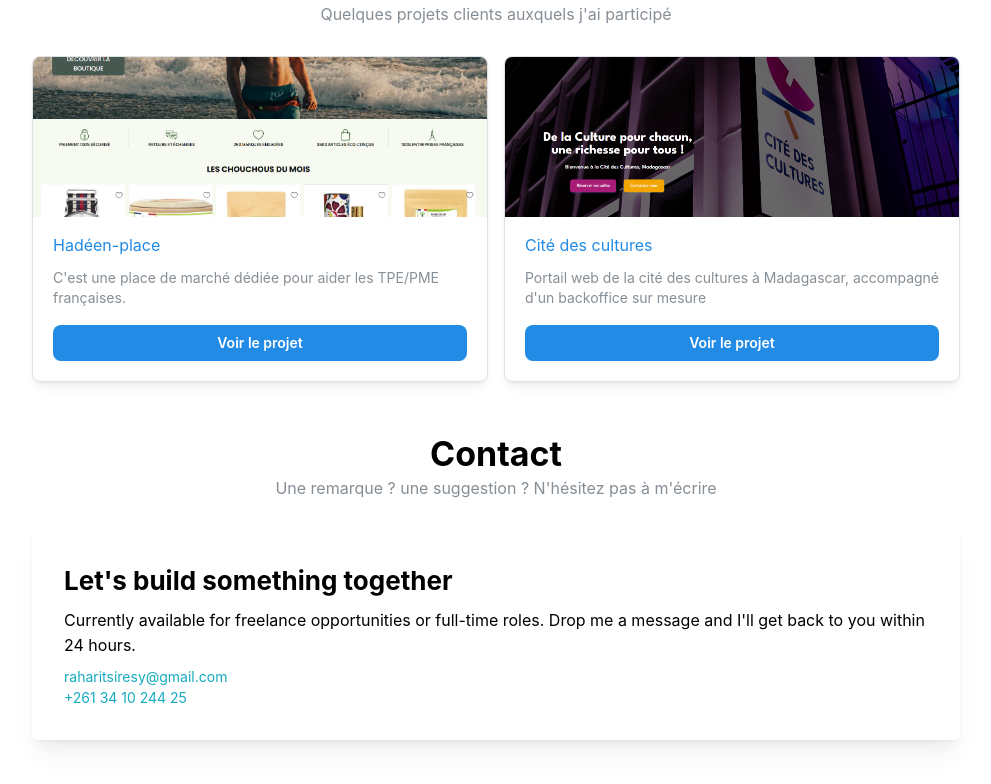
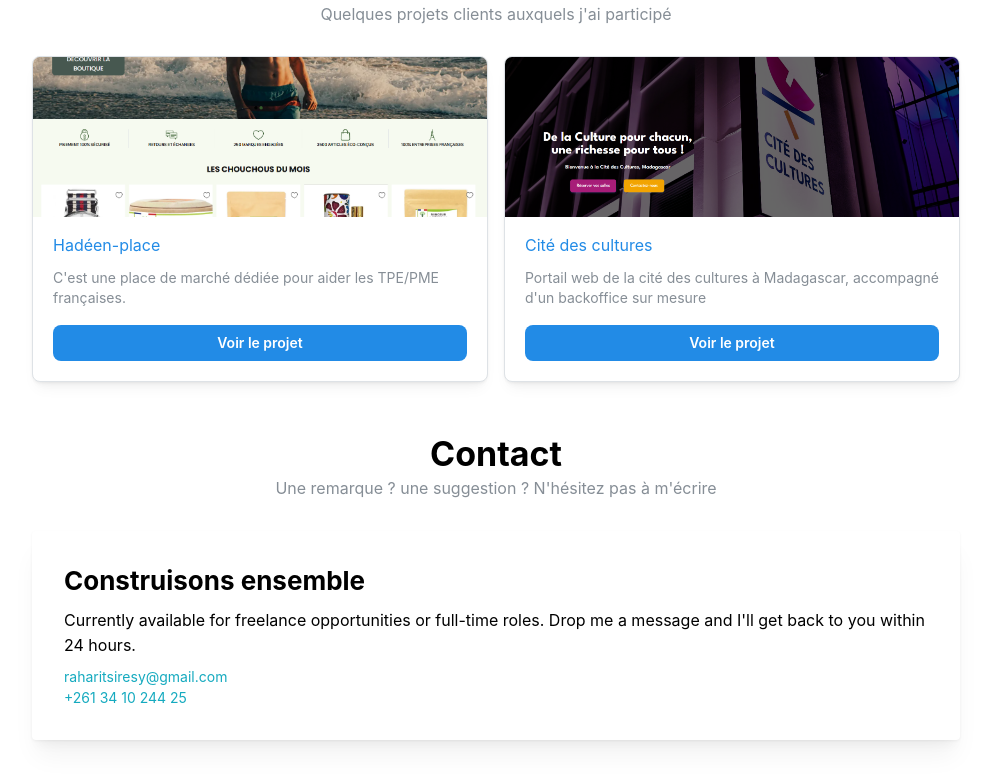
Before and after one commit to Miharisoa/portfolio, a React (Vite) app: page / in a window 1280 px wide. Shown: the part 1691-2475 px from the top of the page, without its empty margins (144-1135 px from the left). Built offline with nearby package versions, Linux system fonts and the light colour scheme.

Commit message:
Change contact form title

```diff
--- a/src/pages/landing/components/contact-form.tsx
+++ b/src/pages/landing/components/contact-form.tsx
@@ -32,7 +32,7 @@ const ContactForm: React.FC = () => {
         <Paper shadow="md" p="xl" ta="left" id="contact">
             <Grid>
                 <Grid.Col span={{base: 12}}>
-                    <Title order={2}>Let's build something together</Title>
+                    <Title order={2}>Construisons ensemble</Title>
                     <Space h={10}/>
                     <Text size="md">Currently available for freelance opportunities or full-time roles. Drop me a message and I'll get back to you within 24 hours.</Text>
                     <Space h={10}/>
```
